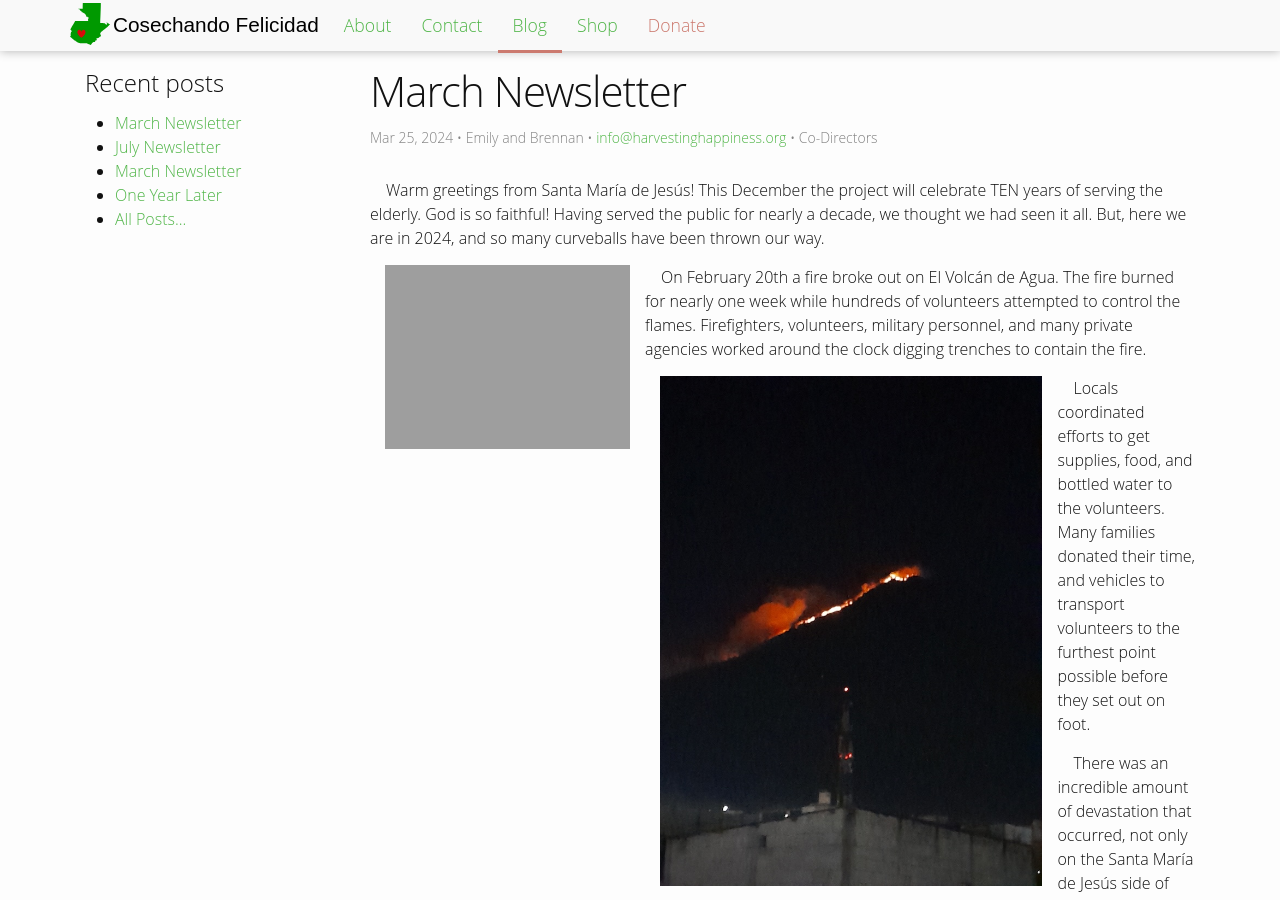
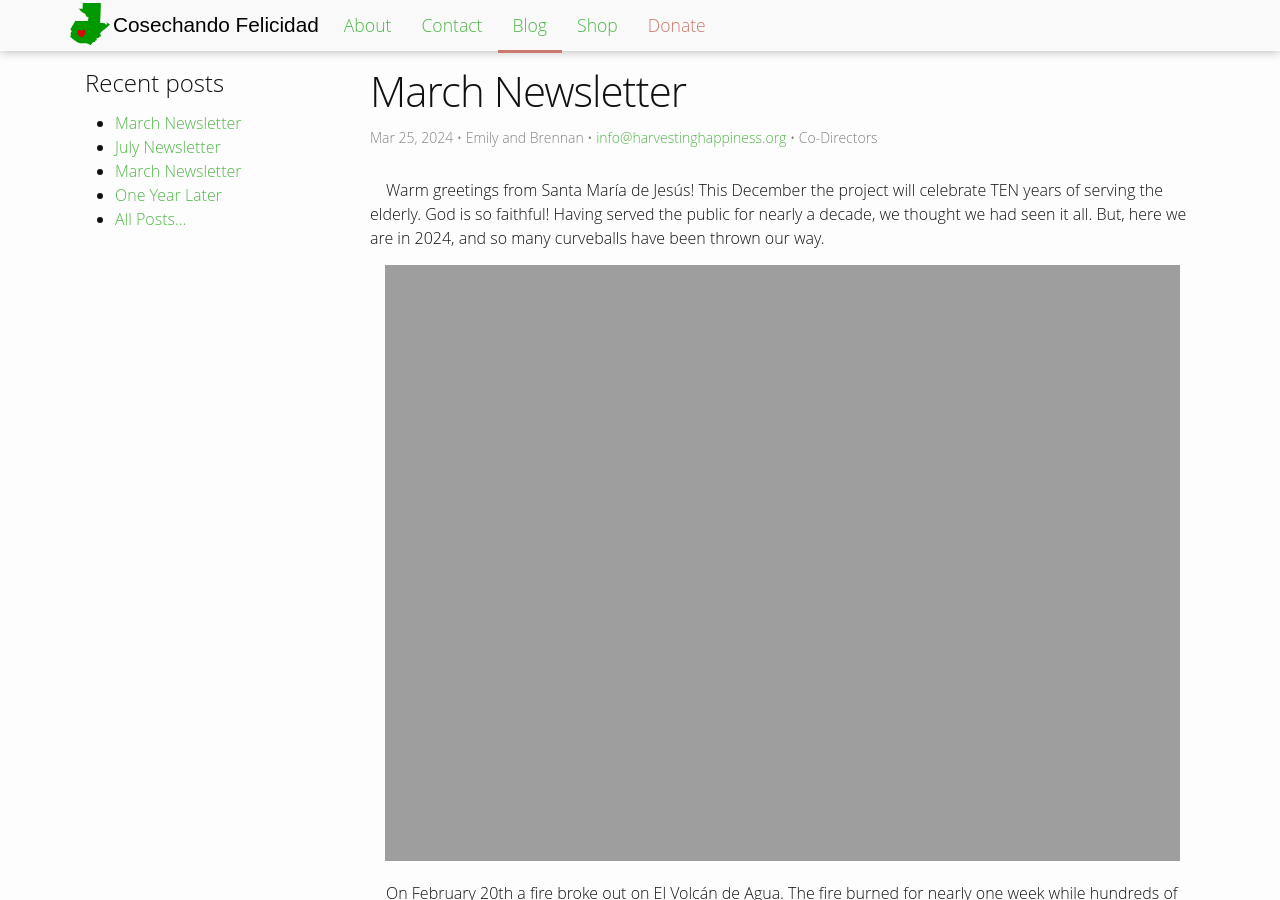
Before and after one commit to harvestinghappiness/harvestinghappiness.github.io, a Jekyll site: the page built from _posts/2024-03-25-March-Newsletter.md, in a window 1280 px wide and 900 px high. Built offline with Jekyll 4.4.1, drawn with Linux system fonts in a browser that asks for light colours; comment, search, counter and statistics services are not loaded.

Commit message:
fix image layout

```diff
--- a/_posts/2024-03-25-March-Newsletter.md
+++ b/_posts/2024-03-25-March-Newsletter.md
@@ -10,7 +10,7 @@
 
 Warm greetings from Santa María de Jesús! This December the project will celebrate TEN years of serving the elderly. God is so faithful! Having served the public for nearly a decade, we thought we had seen it all. But, here we are in 2024, and so many curveballs have been thrown our way.
 
-{% include figure.html src="blog-03-25-24/pic1.jpg" size="third" alt="Volcano Aqua with smoke rising in the background." %}
+{% include figure.html src="blog-03-25-24/pic1.jpg" size="full" alt="Volcano Aqua with smoke rising in the background." %}
 
 On February 20th a fire broke out on El Volcán de Agua. The fire burned for nearly one week while hundreds of volunteers attempted to control the flames. Firefighters, volunteers, military personnel, and many private agencies worked
 around the clock digging trenches to contain the fire.
@@ -25,21 +25,21 @@
 
 There was an incredible amount of devastation that occurred, not only on the Santa María de Jesús side of the volcano, but also to the Palín and Cuidad Vieja sides. We are grateful for the selfless efforts of the volunteers and firefighters that worked tirelessly to extinguish the fire.
 
-{% include figure.html src="blog-03-25-24/pic5.jpg" size="third" alt="a side by side of the damage from the eruption." caption="After the fire was extinguished (left) and before the fire (right.)"  %}
+{% include figure.html src="blog-03-25-24/pic5.jpg" size="full" alt="a side by side of the damage from the eruption." caption="After the fire was extinguished (left) and before the fire (right.)"  %}
 
 We ask you to continue to pray for the abuelos we care for. We have experienced an overwhelming amount of loss this year. After spending nearly a decade together, it is hard when one is no longer sitting at the table. Not only is it hard on our staff, but also the abuelos who have lost many of their friends.
 
 In the midst of much chaos and grief, we have held onto the small moments of joy.
 
-{% include figure.html src="blog-03-25-24/pic6.jpg" size="third" alt="An older man in a cowboy hat." %}
-{% include figure.html src="blog-03-25-24/pic7.jpg" size="third" alt="An older man in a black t-shirt" %}
+{% include figure.html src="blog-03-25-24/pic6.jpg" size="half" alt="An older man in a cowboy hat." %}
+{% include figure.html src="blog-03-25-24/pic7.jpg" size="half" alt="An older man in a black t-shirt" %}
 
 We celebrated two March birthdays with presents and cake!
 
-{% include figure.html src="blog-03-25-24/pic8.jpg" size="third" caption="Mateo showed off his fun new sweater!" %}
-{% include figure.html src="blog-03-25-24/pic9.jpg" size="third" caption="We received many thoughtful donations from the community." %}
-{% include figure.html src="blog-03-25-24/pic10.jpg" size="third" caption="Delicious avocados to share with the abuelos." %}
-{% include figure.html src="blog-03-25-24/pic11.jpg" size="third" alt="Beans and rice on a table." %}
+{% include figure.html src="blog-03-25-24/pic8.jpg" size="half" caption="Mateo showed off his fun new sweater!" %}
+{% include figure.html src="blog-03-25-24/pic9.jpg" size="half" caption="We received many thoughtful donations from the community." %}
+{% include figure.html src="blog-03-25-24/pic10.jpg" size="half" caption="Delicious avocados to share with the abuelos." %}
+{% include figure.html src="blog-03-25-24/pic11.jpg" size="half" alt="Beans and rice on a table." %}
 
 Thank you for all your prayers and encouraging messages. We are so grateful for the countless people that uplift and support our work here. As always, you can find updates on our work on our Facebook and Instagram pages.
 
```
